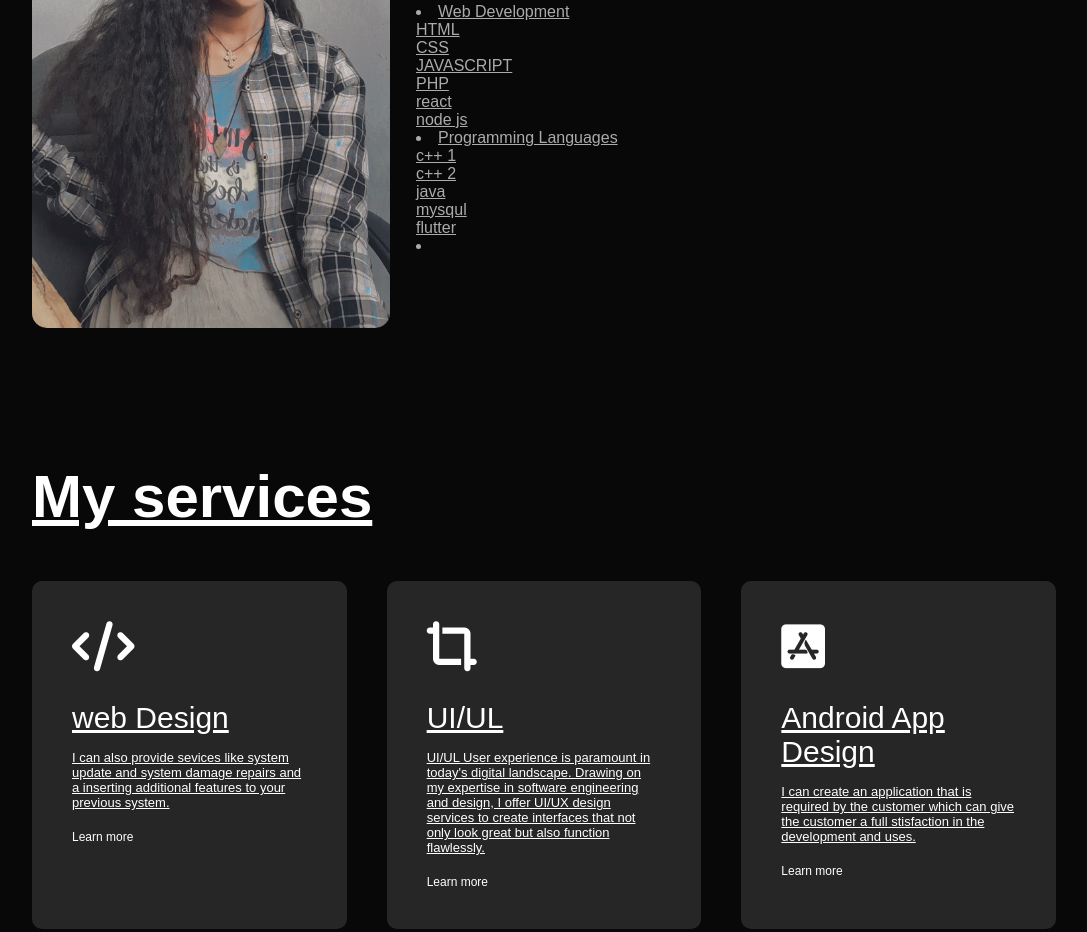
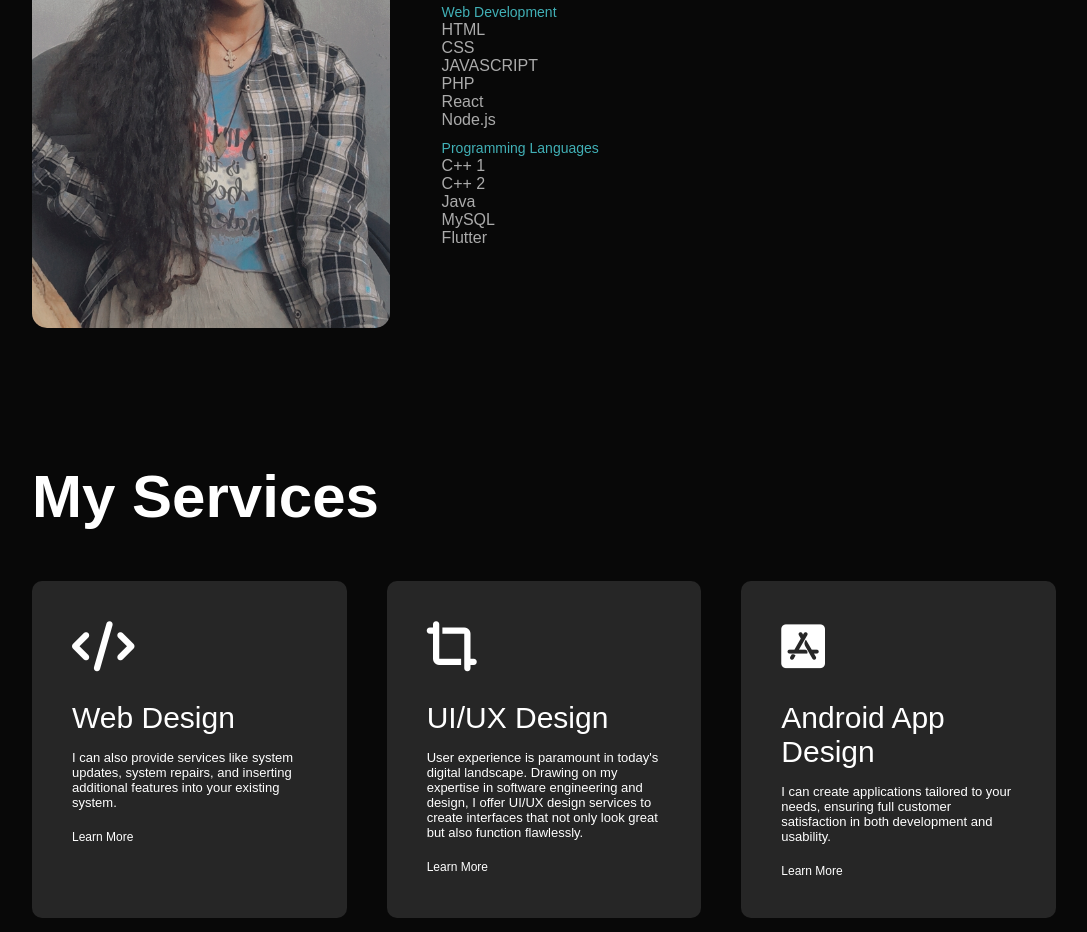
Before and after one commit to Yenenesh12/portifolio, a plain HTML site: page index.html in a window 1280 px wide. Shown: the part 1199-2131 px from the top of the page, without its empty margins (96-1183 px from the left). Drawn offline with Linux system fonts and the light colour scheme.

Commit message:
first commit

```diff
--- a/index.html
+++ b/index.html
@@ -54,13 +54,12 @@
                         <p class="tab-links" onclick="opentab('education')">Education</p>
                     </div>
                     <div class="tab-contents active-tab" id="skills">
-                        <u>
-
-                            <li><span>Web Development</span><br> HTML <br>CSS <br>JAVASCRIPT<br> PHP <br>react <br> node js</li>
-                            <li><span> Programming Languages </span><br> c++ 1<br>c++ 2<br>java <br>mysqul <br>flutter<li>
-
+                        <ul>
+                            <li><span>Web Development</span><br> HTML <br>CSS <br>JAVASCRIPT<br> PHP <br>React <br> Node.js</li>
+                            <li><span> Programming Languages </span><br> C++ 1<br>C++ 2<br>Java <br>MySQL <br>Flutter</li>
                         </ul>
                     </div>
+
                     <div class="tab-contents" id="education">
                         <ul>
                             <li><span> Elementary</span><br>syiadebr secondary school</li>
@@ -72,33 +71,34 @@
             </div>
         </div>
     </div
-    <!-- -----------services------- -->
+    <!-- ----------- Services Section ----------- -->
+
 <div id="services">
     <div class="container">
-            <h1 class="sub-title">My services</h1>
+        <h1 class="sub-title">My Services</h1>
         <div class="services-list">
             <div>
                 <i class="fa-solid fa-code"></i>
-                    <h2>web Design</h2>
-                    <p> I can also provide sevices like system update and system damage repairs and a inserting additional features to your previous system.</p>
-                    <a href="#">Learn more</a>
+                <h2>Web Design</h2>
+                <p>I can also provide services like system updates, system repairs, and inserting additional features into your existing system.</p>
+                <a href="#">Learn More</a>
             </div>
             <div>
                 <i class="fa-sharp fa-solid fa-crop-simple"></i>
-                    <h2> UI/UL</h2>
-                    <p>UI/UL
-                        User experience is paramount in today's digital landscape. Drawing on my expertise in software engineering and design, I offer UI/UX design services to create interfaces that not only look great but also function flawlessly.</p>
-                    <a href="#">Learn more</a>
+                <h2>UI/UX Design</h2>
+                <p>User experience is paramount in today's digital landscape. Drawing on my expertise in software engineering and design, I offer UI/UX design services to create interfaces that not only look great but also function flawlessly.</p>
+                <a href="#">Learn More</a>
             </div>
             <div>
                 <i class="fa-brands fa-app-store-ios"></i>
                 <h2>Android App Design</h2>
-                    <p>I can create an application that is required by the customer which can give the customer a full stisfaction in the development and uses.</p>
-                    <a href="#">Learn more</a>
+                <p>I can create applications tailored to your needs, ensuring full customer satisfaction in both development and usability.</p>
+                <a href="#">Learn More</a>
             </div>
         </div>
     </div>
 </div>
+
    <!----------------Hobbies------------------>
     <div id="Hobbies">
         <div class="container">
```
Lines whose indentation alone changed are shown as unchanged.
